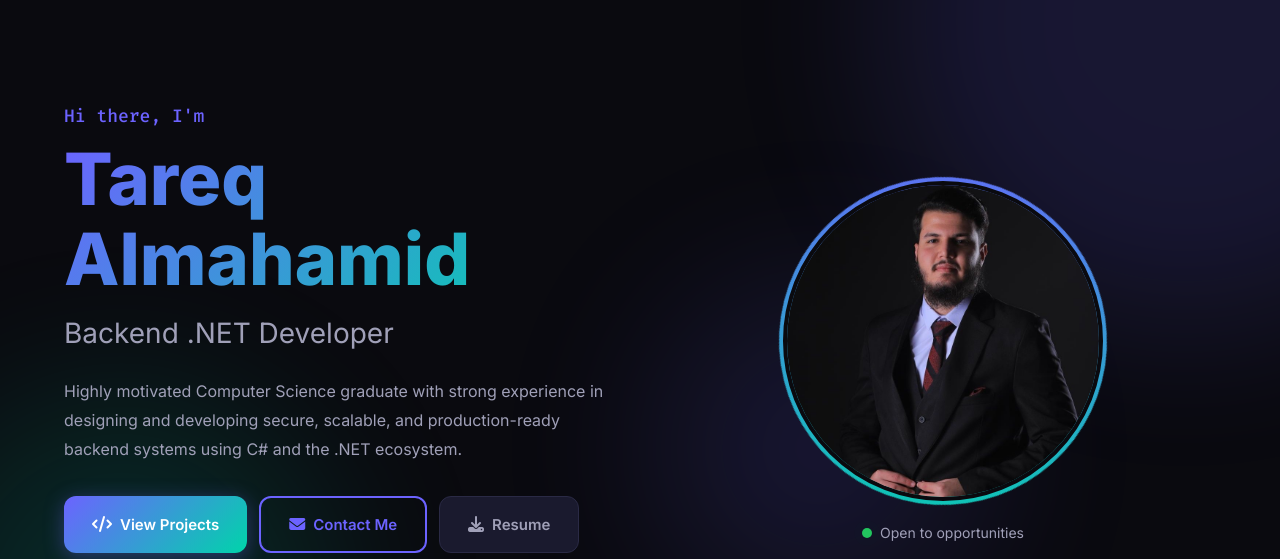
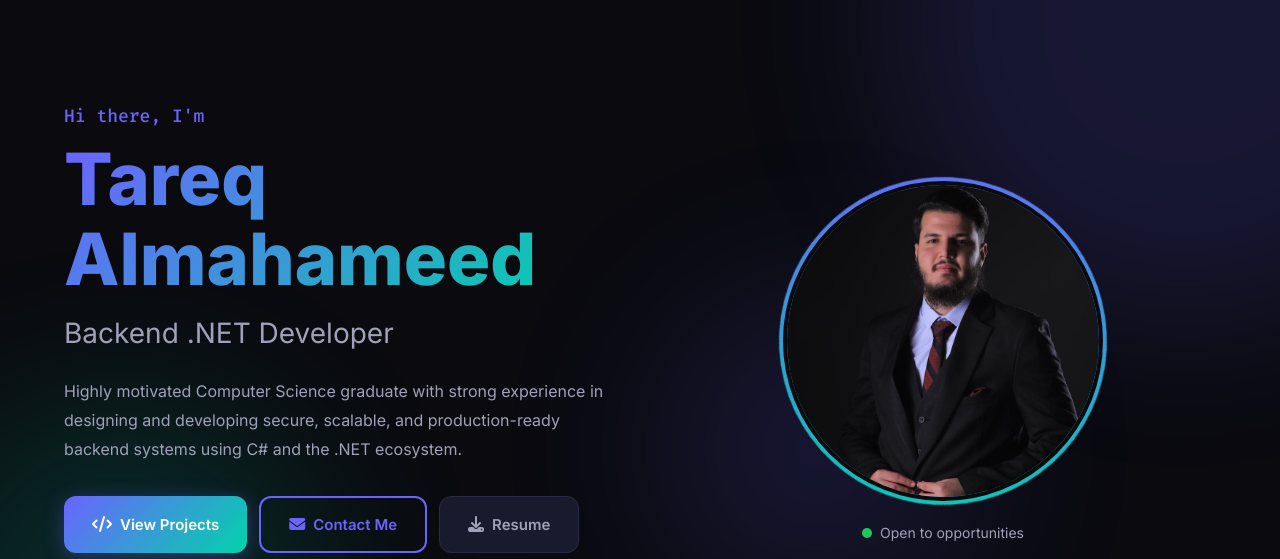
Before and after one commit to tareq-11/Portfolio, a plain HTML site: page index.html in a window 1280 px wide. Shown: the part 73-632 px from the top of the page. Drawn offline with Linux system fonts and the light colour scheme.

Commit message:
fix: change last name from Almahamid to Almahameed

```diff
--- a/index.html
+++ b/index.html
@@ -3,8 +3,8 @@
 <head>
   <meta charset="UTF-8" />
   <meta name="viewport" content="width=device-width, initial-scale=1.0" />
-  <meta name="description" content="Tareq Almahamid - Backend .NET Developer Portfolio" />
-  <title>Tareq Almahamid | Backend .NET Developer</title>
+  <meta name="description" content="Tareq Almahameed - Backend .NET Developer Portfolio" />
+  <title>Tareq Almahameed | Backend .NET Developer</title>
   <link rel="preconnect" href="https://fonts.googleapis.com" />
   <link href="https://fonts.googleapis.com/css2?family=Inter:wght@300;400;500;600;700;800&family=Fira+Code:wght@400;500&display=swap" rel="stylesheet" />
   <link rel="stylesheet" href="https://cdnjs.cloudflare.com/ajax/libs/font-awesome/6.5.0/css/all.min.css" />
@@ -67,7 +67,7 @@
     <div class="container hero-content">
       <div class="hero-text">
         <p class="hero-greeting">Hi there, I'm</p>
-        <h1 class="hero-name">Tareq Almahamid</h1>
+        <h1 class="hero-name">Tareq Almahameed</h1>
         <div class="hero-typing-wrapper">
           <span class="hero-title" id="typingTitle"></span>
           <span class="typing-cursor">|</span>
@@ -97,7 +97,7 @@
       </div>
       <div class="hero-image">
         <div class="hero-image-frame">
-          <img src="assets/photo_2026-06-22_20-14-24.jpg" alt="Tareq Almahamid" class="hero-image-img" />
+          <img src="assets/photo_2026-06-22_20-14-24.jpg" alt="Tareq Almahameed" class="hero-image-img" />
         </div>
         <div class="hero-status">
           <span class="status-dot"></span>
@@ -704,7 +704,7 @@
             <i class="fab fa-linkedin-in"></i>
           </a>
         </div>
-        <p class="footer-copy">&copy; 2026 Tareq Almahamid. All rights reserved.</p>
+        <p class="footer-copy">&copy; 2026 Tareq Almahameed. All rights reserved.</p>
       </div>
     </div>
   </footer>
```
